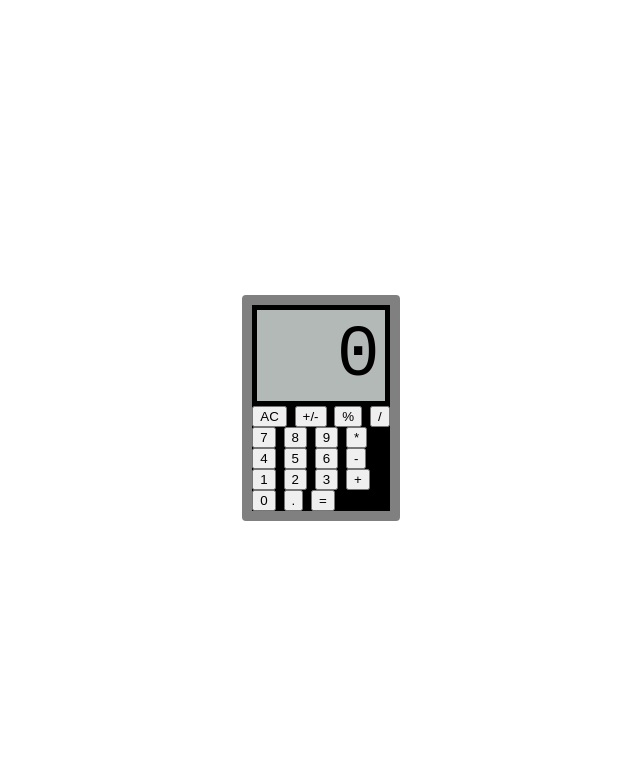
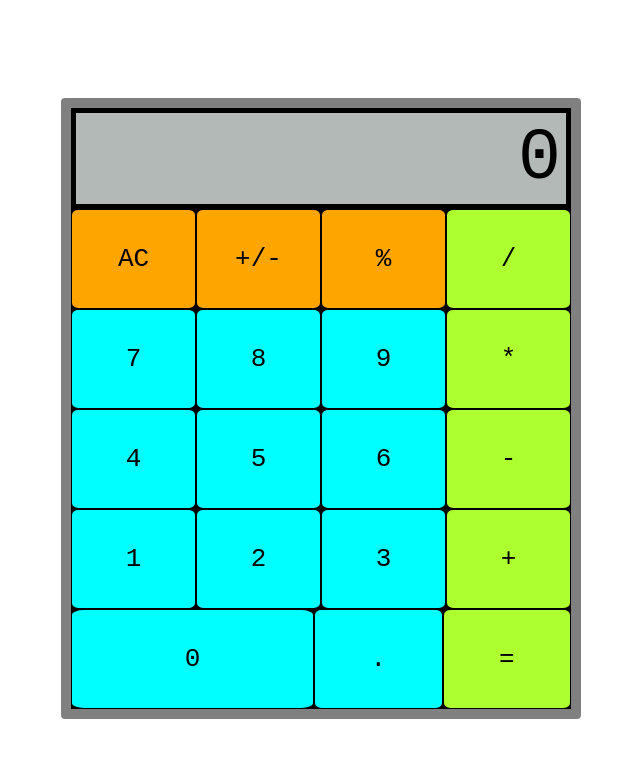
Before and after one commit to caowens/calculator-odin, a plain HTML site: page index.html in a window 1280 px wide. Shown: the whole page, without its empty margins (319-959 px from the left). Drawn offline with Linux system fonts and the light colour scheme.

Commit message:
Add main styling for the calculator

```diff
--- a/index.html
+++ b/index.html
@@ -12,33 +12,33 @@
         <div id="display">0</div>
         <div id="buttonsGrid">
           <div class="buttonsRow">
-            <button>AC</button>
-            <button>+/-</button>
-            <button>%</button>
-            <button>/</button>
+            <button id="clear">AC</button>
+            <button id="sign">+/-</button>
+            <button id="percent">%</button>
+            <button id="divide" class="operator">/</button>
           </div>
           <div class="buttonsRow">
-            <button>7</button>
-            <button>8</button>
-            <button>9</button>
-            <button>*</button>
+            <button id="seven" class="operand">7</button>
+            <button id="eight" class="operand">8</button>
+            <button id="nine" class="operand">9</button>
+            <button id="multiply" class="operator">*</button>
           </div>
           <div class="buttonsRow">
-            <button>4</button>
-            <button>5</button>
-            <button>6</button>
-            <button>-</button>
+            <button id="four" class="operand">4</button>
+            <button id="five" class="operand">5</button>
+            <button id="six" class="operand">6</button>
+            <button id="minus" class="operator">-</button>
           </div>
           <div class="buttonsRow">
-            <button>1</button>
-            <button>2</button>
-            <button>3</button>
-            <button>+</button>
+            <button id="one" class="operand">1</button>
+            <button id="two" class="operand">2</button>
+            <button id="three" class="operand">3</button>
+            <button id="plus" class="operator">+</button>
           </div>
           <div class="buttonsRow">
-            <button>0</button>
-            <button>.</button>
-            <button>=</button>
+            <button id="zero" class="operand">0</button>
+            <button id="decimal">.</button>
+            <button id="equals">=</button>
           </div>
         </div>
       </div>
--- a/style.css
+++ b/style.css
@@ -26,3 +26,50 @@ html {
     font-weight: initial;
     margin: 5px;
 }
+
+#buttonsGrid {
+    display: flex;
+    flex-direction: column;
+    width: 500px;
+    height: 500px;
+    justify-content: space-between;
+    align-items:stretch;
+    flex-wrap: wrap;
+    align-self: center;
+}
+
+.buttonsRow {
+    display: flex;
+    flex: 1;
+}
+
+button {
+    margin: 1px;
+    border-radius: 5%;
+    border: none;
+    font-weight: initial;
+    font-size: 2em;
+    font-family: monospace;
+    color: black;
+    flex: 1;
+}
+
+#zero {
+    flex: 2;
+}
+
+.operand,
+#decimal {
+    background-color: aqua;
+}
+
+.operator,
+#equals {
+    background-color: greenyellow;
+}
+
+#clear,
+#sign,
+#percent {
+    background-color:orange;
+}
```
